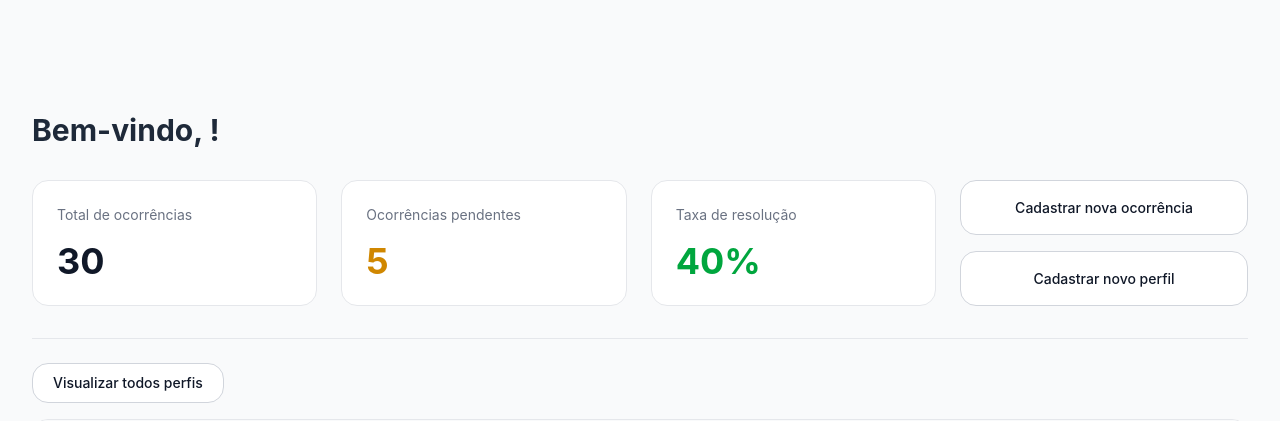
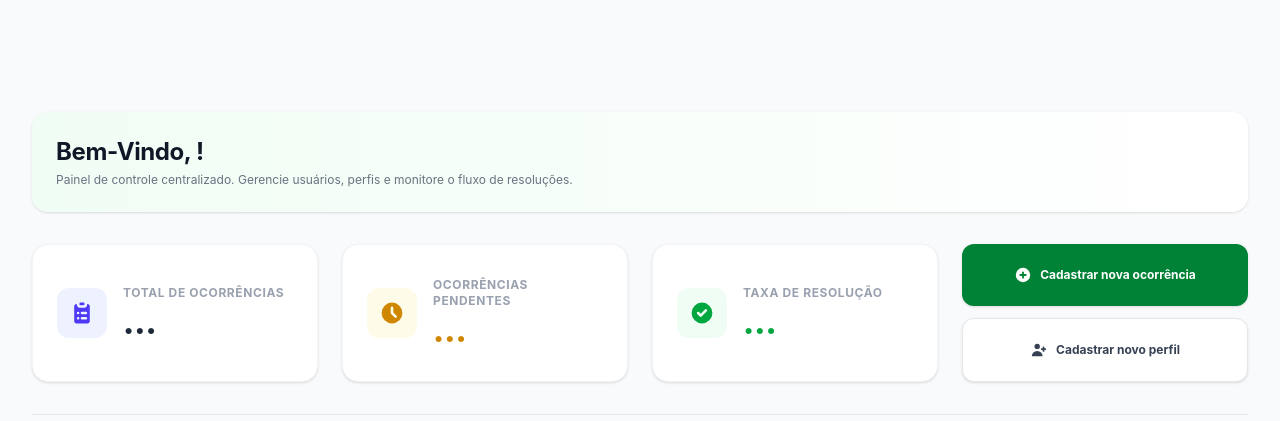
Before and after one commit to IFPE-Jaboatao/ocorrencias-time1, a Next.js app in the folder frontend/: page /dashboard/admin in a window 1280 px wide. Shown: the top 421 px of the page. Built offline with nearby package versions, Linux system fonts and the light colour scheme; no server answers.

Commit message:
feat(admin): integrando cards de metricas com o backend e unificar identidade visual do dashboard

```diff
--- a/frontend/src/app/dashboard/admin/page.tsx
+++ b/frontend/src/app/dashboard/admin/page.tsx
@@ -3,77 +3,114 @@ import { useAuth } from "@/contexts/AuthContext";
 import { Spinner, Card, Button } from "flowbite-react";
 import { ListaUsuarios } from "@/components/ListaUsuarios";
 import Link from "next/link";
+import { HiPlusCircle, HiUserAdd, HiClipboardList, HiClock, HiCheckCircle } from "react-icons/hi";
+import { useState, useEffect } from "react";
 
 export default function AdminDashboard() {
-  const { user, loading } = useAuth();
+  const { user, loading: authLoading } = useAuth();
+  const [metricas, setMetricas] = useState({ total: 0, pendentes: 0, taxaResolucao: "0%" });
+  const [carregandoDados, setCarregandoDados] = useState(true);
+  const [montado, setMontado] = useState(false);
 
-  if (loading)
+  useEffect(() => {
+    setMontado(true);
+    const carregarMetricasAdmin = async () => {
+      try {
+        const token = localStorage.getItem("auth_token") || sessionStorage.getItem("auth_token");
+                const resposta = await api.get("/ocorrencias/dashboard", {
+          headers: { Authorization: `Bearer ${token}` },
+        });
+        setMetricas({
+          total: resposta.data.total ?? 0,
+          pendentes: resposta.data.pendentes ?? 0,
+          taxaResolucao: resposta.data.taxaResolucao ?? "0%",
+        });
+      } catch (error) {
+        console.error("Erro ao buscar métricas do admin:", error);
+      } finally {
+        setCarregandoDados(false);
+      }
+    };
+
+    if (user) carregarMetricasAdmin();
+  }, [user]);
+  if (authLoading || !montado) {
     return (
       <div className="flex justify-center items-center min-h-screen bg-gray-50 dark:bg-gray-900">
         <Spinner size="xl" />
       </div>
     );
+  }
 
   return (
-    <div className="p-8 max-w-7xl mx-auto mt-20 min-h-screen">
-      <h1 className="text-3xl font-bold text-gray-800 dark:text-white mb-8 transition-colors">
-        Bem-vindo, {user?.name}!
-      </h1>
+<div className="p-8 max-w-7xl mx-auto mt-20 min-h-screen">
 
-      <div className="flex flex-col lg:flex-row gap-6 items-stretch mb-8">
-        <div className="grid grid-cols-1 md:grid-cols-3 gap-6 flex-1">
-          <Card className="dark:bg-gray-800 dark:border-gray-700 justify-center">
-            <p className="text-sm text-gray-500 dark:text-gray-400">
-              Total de ocorrências
-            </p>
-            <h2 className="text-4xl font-bold text-gray-900 dark:text-white">
-              30
-            </h2>
-          </Card>
+      <div className="mb-8 p-6 bg-gradient-to-r from-green-50 to-white dark:from-gray-800 dark:to-gray-800 rounded-2xl border-none shadow-sm">
+        <h1 className="text-2xl font-bold tracking-tight text-gray-900 dark:text-white capitalize">
+          Bem-vindo, {user?.name?.toLowerCase()}!
+        </h1>
+        <p className="font-normal text-xs text-gray-500 dark:text-gray-400 mt-1">
+          Painel de controle centralizado. Gerencie usuários, perfis e monitore o fluxo de resoluções.
+        </p>
+      </div>
 
-          <Card className="dark:bg-gray-800 dark:border-gray-700 justify-center">
-            <p className="text-sm text-gray-500 dark:text-gray-400">
-              Ocorrências pendentes
-            </p>
-            <h2 className="text-4xl font-bold text-yellow-600">5</h2>
-          </Card>
+      <div className="grid grid-cols-1 md:grid-cols-2 lg:grid-cols-4 gap-6 mb-8 items-stretch">
 
-          <Card className="dark:bg-gray-800 dark:border-gray-700 justify-center">
-            <p className="text-sm text-gray-500 dark:text-gray-400">
-              Taxa de resolução
-            </p>
-            <h2 className="text-4xl font-bold text-green-600">40%</h2>
-          </Card>
+        <div className="bg-white dark:bg-gray-800 px-6 py-8 rounded-2xl shadow-sm border border-gray-100 dark:border-gray-700 flex items-center gap-4 min-h-[120px]">
+          <div className="p-3 bg-indigo-50 dark:bg-indigo-900/30 rounded-xl text-indigo-600 dark:text-indigo-400 flex-shrink-0">
+            <HiClipboardList size={26} />
+          </div>
+<div>
+          <p className="text-xs font-bold text-gray-400 dark:text-gray-500 uppercase tracking-wider">Total de Ocorrências</p>
+          <h2 className="text-3xl font-black text-gray-800 dark:text-white mt-1">
+            {carregandoDados ? "..." : metricas.total}
+          </h2>
+        </div>
+        </div>
+        <div className="bg-white dark:bg-gray-800 px-6 py-8 rounded-2xl shadow-sm border border-gray-100 dark:border-gray-700 flex items-center gap-4 min-h-[120px]">
+          <div className="p-3 bg-yellow-50 dark:bg-yellow-900/30 rounded-xl text-yellow-600 dark:text-yellow-400 flex-shrink-0">
+            <HiClock size={26} />
+          </div>
+          <div>
+          <p className="text-xs font-bold text-gray-400 dark:text-gray-500 uppercase tracking-wider">Ocorrências Pendentes</p>
+          <h2 className="text-3xl font-black text-yellow-600 mt-1">
+            {carregandoDados ? "..." : metricas.pendentes}
+          </h2>
+        </div>
         </div>
 
-         <div className="flex flex-col gap-4 w-full lg:w-72 justify-between">
+        <div className="bg-white dark:bg-gray-800 px-6 py-8 rounded-2xl shadow-sm border border-gray-100 dark:border-gray-700 flex items-center gap-4 min-h-[120px]">
+          <div className="p-3 bg-green-50 dark:bg-green-900/30 rounded-xl text-green-600 dark:text-green-400 flex-shrink-0">
+            <HiCheckCircle size={26} />
+          </div>
+          <div>
+          <p className="text-xs font-bold text-gray-400 dark:text-gray-500 uppercase tracking-wider">Taxa de Resolução</p>
+          <h2 className="text-3xl font-black text-green-600 mt-1">
+            {carregandoDados ? "..." : metricas.taxaResolucao}
+          </h2>
+        </div>
+        </div>
+
+        <div className="flex flex-col gap-3 justify-between h-full">
           <Link
             href="/ocorrencias"
-            className="w-full h-full block"
+            className="flex-1 flex items-center justify-center gap-2 bg-green-700 hover:bg-green-600 text-white font-bold py-3.5 px-4 rounded-xl shadow-sm transition-all text-xs text-center min-h-[54px]"
           >
-            <Button
-              color="light"
-              className="w-full h-full text-left justify-center py-2 dark:bg-gray-700 dark:text-white dark:border-gray-600 dark:hover:bg-gray-600"
-            >
-                Cadastrar nova ocorrência
-            </Button>
+            <HiPlusCircle size={18} /> Cadastrar nova ocorrência
           </Link>
 
           <Link
             href="/dashboard/admin/cadastrar-usuario"
-            className="w-full h-full block"
+            className="flex-1 flex items-center justify-center gap-2 bg-white hover:bg-gray-50 text-gray-700 font-bold py-3.5 px-4 rounded-xl shadow-sm transition-all text-xs text-center border border-gray-200 dark:bg-gray-700 dark:text-white dark:border-gray-600 dark:hover:bg-gray-600 min-h-[54px]"
           >
-            <Button
-              color="light"
-              className="w-full h-full text-left justify-center py-2 dark:bg-gray-700 dark:text-white dark:border-gray-600 dark:hover:bg-gray-600"
-            >
-              Cadastrar novo perfil
-            </Button>
+            <HiUserAdd size={18} /> Cadastrar novo perfil
           </Link>
         </div>
+
       </div>
 
       <hr className="border-gray-200 dark:border-gray-700 my-6" />
+
       <div className="flex flex-col gap-4">
         <div>
           <Button
```
